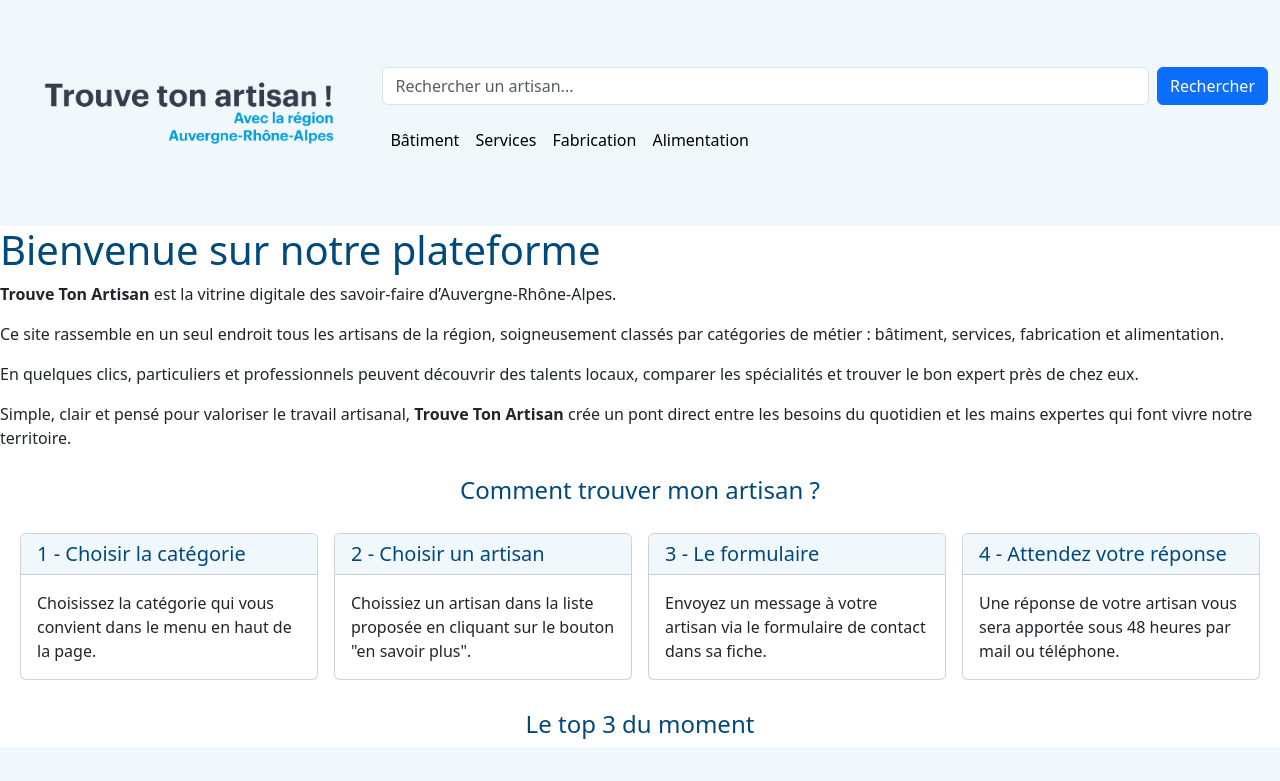
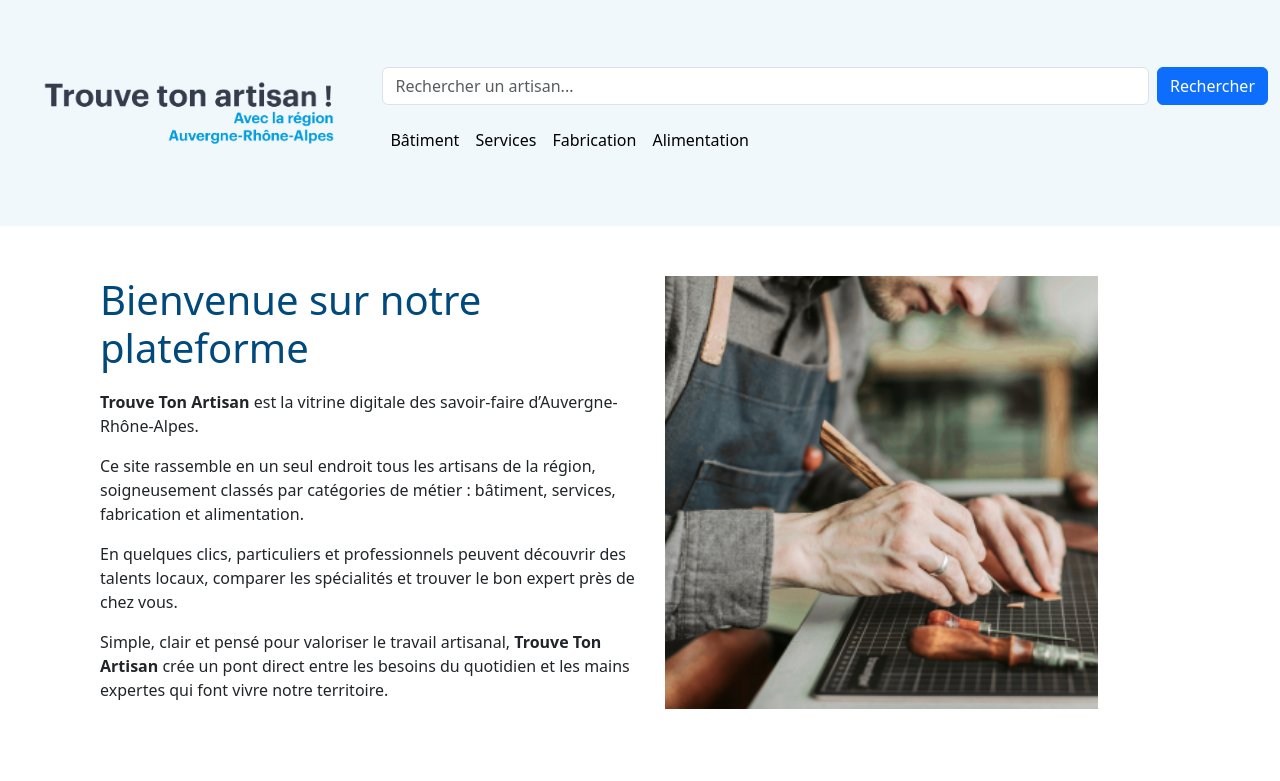
Before and after one commit to Dinid89/AMELIN_DAVID_DEVOIR_8_TTA, a React app in the folder frontend/: page / in a window 1280 px wide. Shown: the top 781 px of the page. Built offline with nearby package versions, Linux system fonts and the light colour scheme; the HTML template or start-up script is replaced by a standard one.

Commit message:
présentation app accueil

```diff
--- a/frontend/src/pages/Home/Home.jsx
+++ b/frontend/src/pages/Home/Home.jsx
@@ -4,12 +4,17 @@ function Home() {
   return (
     <>
 
-    <section className="welcome row text-justify">
+    <section className="welcome row row-cols-1 row-cols-md-2 row-cols-lg-2 g-4 me-auto">
+    <div className="welcomeText">
     <h1>Bienvenue sur notre plateforme</h1>
     <p><strong>Trouve Ton Artisan</strong> est la vitrine digitale des savoir-faire d’Auvergne-Rhône-Alpes.</p>
       <p>Ce site rassemble en un seul endroit tous les artisans de la région, soigneusement classés par catégories de métier : bâtiment, services, fabrication et alimentation.</p>
-      <p>En quelques clics, particuliers et professionnels peuvent découvrir des talents locaux, comparer les spécialités et trouver le bon expert près de chez eux.</p>
+      <p>En quelques clics, particuliers et professionnels peuvent découvrir des talents locaux, comparer les spécialités et trouver le bon expert près de chez vous.</p>
       <p>Simple, clair et pensé pour valoriser le travail artisanal, <strong>Trouve Ton Artisan</strong> crée un pont direct entre les besoins du quotidien et les mains expertes qui font vivre notre territoire.</p>
+    </div>
+    <div className="aside">
+      <img src="/illustrationHome.png" alt="illustration artisanat" />
+    </div>
     </section>
 
     <section className="findArtisan">
--- a/frontend/src/pages/Home/Home.scss
+++ b/frontend/src/pages/Home/Home.scss
@@ -1,9 +1,17 @@
 @use '../../styles/variables' as *;
 h1 {
     color: $color-blue !important;
+    padding-bottom: 10px;
 }
 
-
+.welcome {
+    padding: 50px;
+    padding-left: 100px;
+    width: 100%;
+}
+.aside img {
+    width: 80%;
+}
 h2 {
     text-align: center;
     color: $color-blue !important;
```
Also changed, not shown: frontend/public/illustrationHome.png (added), frontend/src/components/QuestionCard/QuestionCard.jsx (deleted), frontend/src/components/QuestionCard/QuestionCard.scss (deleted), 1 other file (tests, documents, lock files or other folders).
